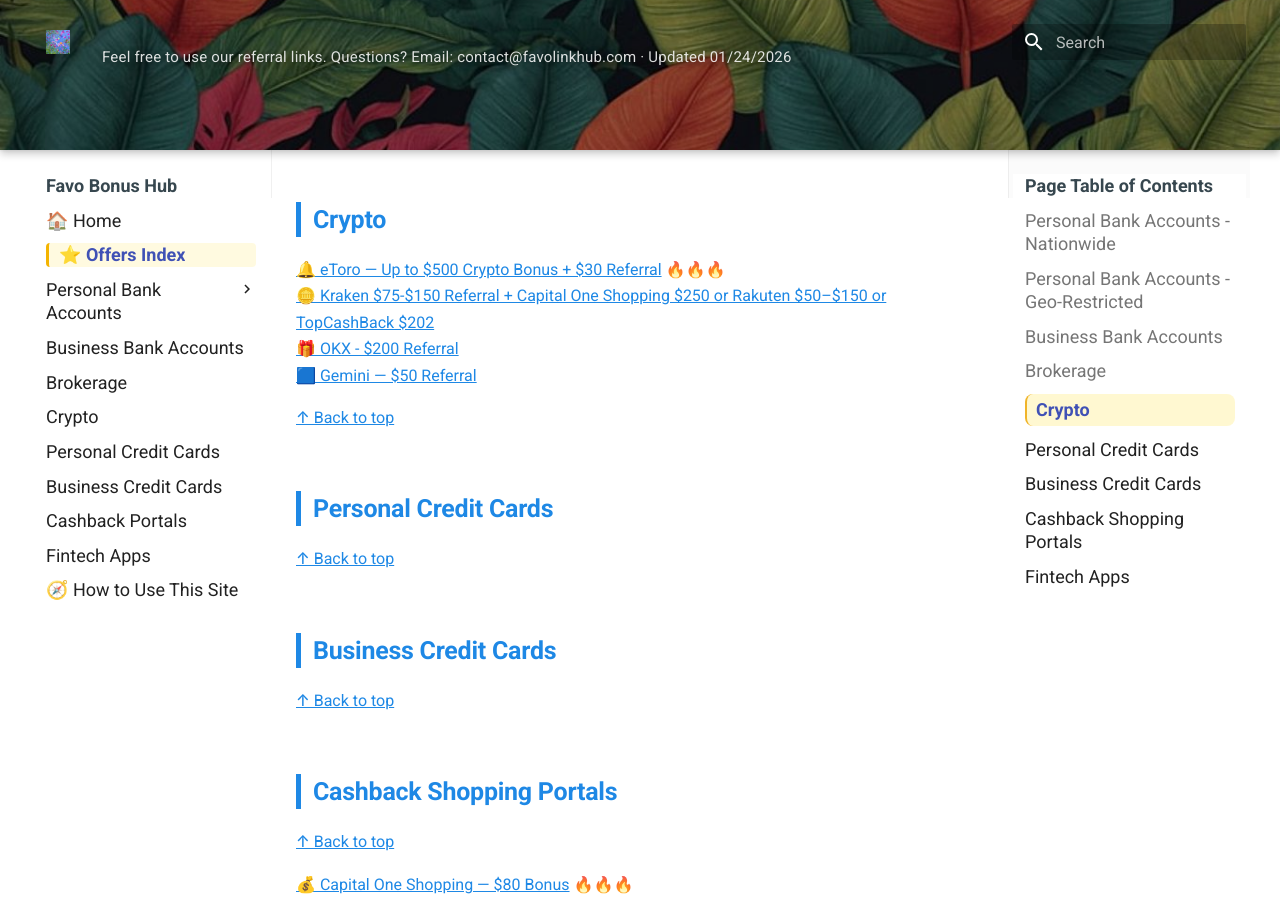
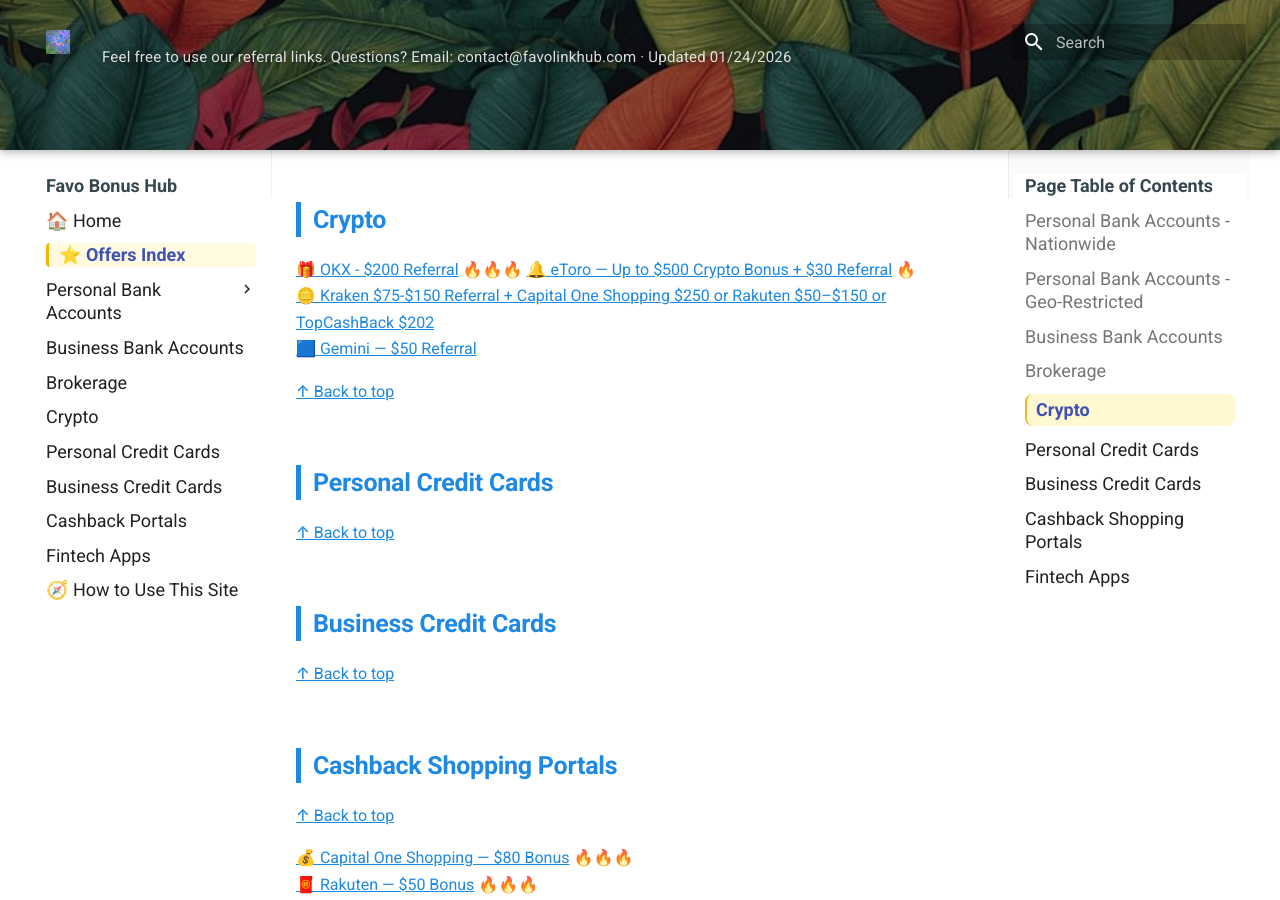
Before and after one commit to whispersofzephyr/favolinkhub-site, an MkDocs documentation site: the page built from docs/offers-index.md, in a window 1280 px wide and 900 px high, scrolled down 1599 px. Built offline with MkDocs 1.6.1 and Material for MkDocs 9.7.7, drawn with Linux system fonts in a browser that asks for light colours.

```diff
--- a/docs/offers-index.md
+++ b/docs/offers-index.md
@@ -60,9 +60,9 @@ All current offers, organized by categories:
 <a id="crypto"></a>
 ## Crypto
 
-[🔔 eToro — Up to $500 Crypto Bonus + $30 Referral](crypto.md#cr-etoro) 🔥🔥🔥
+[🎁 OKX - $200 Referral](crypto.md#cr-okx) 🔥🔥🔥
+[🔔 eToro — Up to $500 Crypto Bonus + $30 Referral](crypto.md#cr-etoro) 🔥
 [🪙 Kraken $75-$150 Referral + Capital One Shopping $250 or Rakuten $50–$150 or TopCashBack $202](crypto.md#cr-kraken)
-[🎁 OKX - $200 Referral](crypto.md#cr-okx)
 [🟦 Gemini — $50 Referral](crypto.md#cr-gemini)
 
 [↑ Back to top](#top)
```
